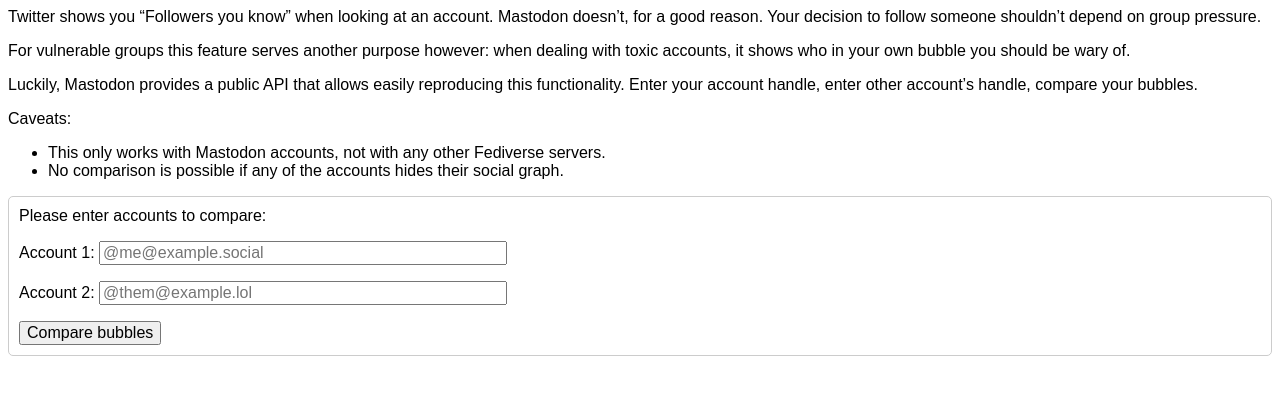
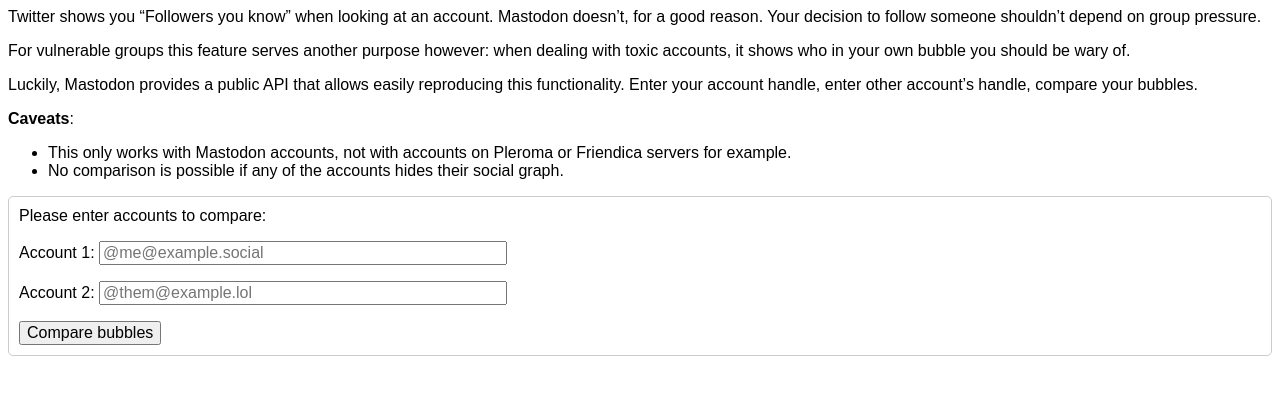
Before and after one commit to palant/mastodon-bubble-comparison, a plain HTML site: page index.html in a window 1280 px wide. Drawn offline with Linux system fonts and the light colour scheme.

Commit message:
Slightly improved description

```diff
--- a/index.html
+++ b/index.html
@@ -14,10 +14,10 @@
   <p>For vulnerable groups this feature serves another purpose however: when dealing with toxic accounts, it shows who in your own bubble you should be wary of.</p>
   <p>Luckily, Mastodon provides a public API that allows easily reproducing this functionality. Enter your account handle, enter other account’s handle, compare your bubbles.</p>
   <p>
-    Caveats:
+    <strong>Caveats</strong>:
   </p>
   <ul>
-    <li>This only works with Mastodon accounts, not with any other Fediverse servers.</li>
+    <li>This only works with Mastodon accounts, not with accounts on Pleroma or Friendica servers for example.</li>
     <li>No comparison is possible if any of the accounts hides their social graph.</li>
   </ul>
   <form action="#" onsubmit="doCompare();return false">
```
